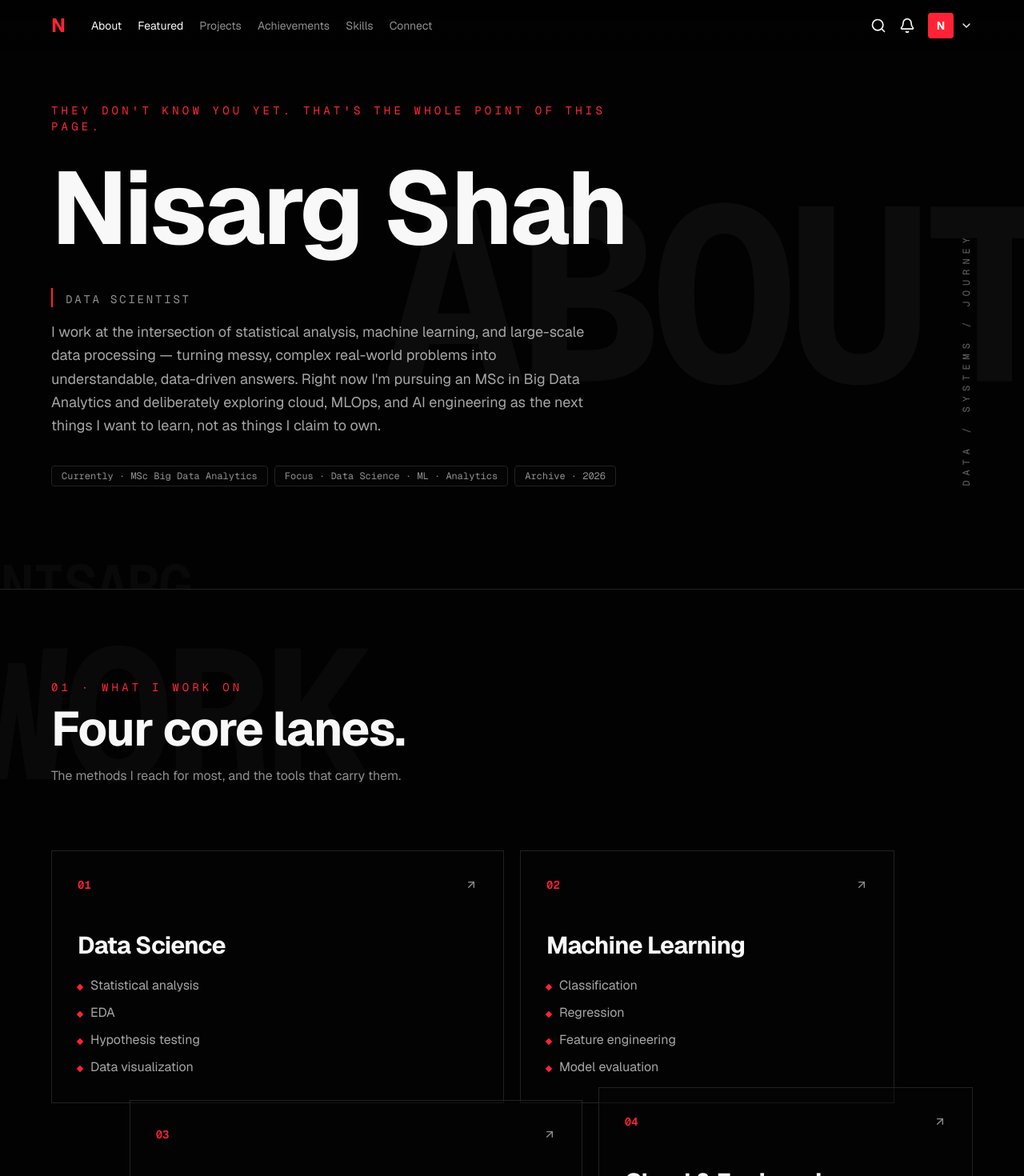
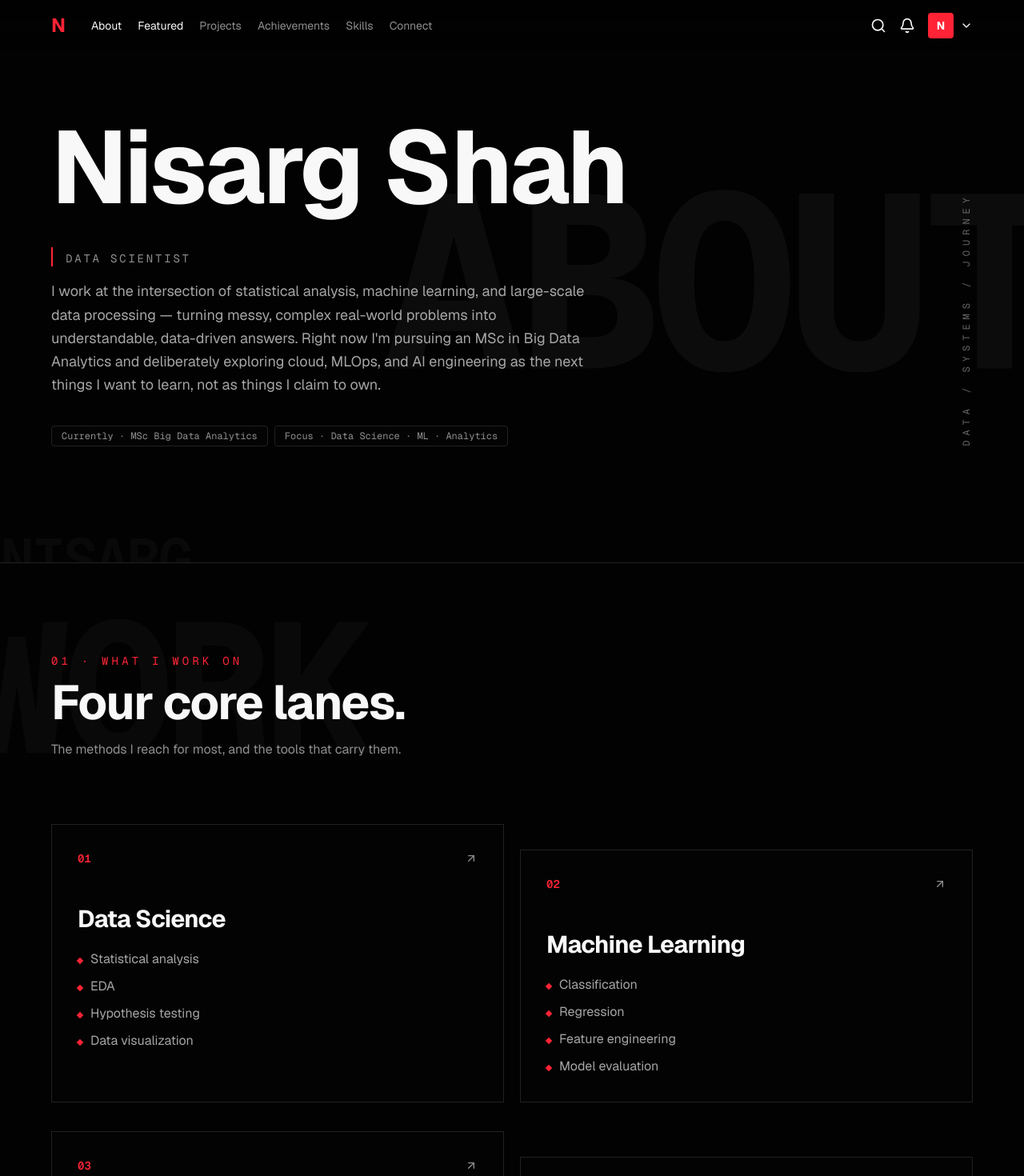
Before and after one commit to nisarg-m-shah/portfolio-website-design, a Next.js app: page /about in a window 1280 px wide. Shown: the top 1470 px of the page at 80% size. Built offline with nearby package versions, Linux system fonts and the light colour scheme.

Commit message:
Laptop About Me Layout Fix

```diff
--- a/components/about-hero.tsx
+++ b/components/about-hero.tsx
@@ -11,7 +11,6 @@ export function AboutHero({ profile, about }: AboutHeroProps) {
   const highlights = [
     `Currently · ${profile.duration}`,
     `Focus · ${profile.maturityRating}`,
-    `Archive · ${profile.year}`,
   ]
 
   return (
@@ -32,13 +31,10 @@ export function AboutHero({ profile, about }: AboutHeroProps) {
       <div className="relative z-10 mx-auto w-full max-w-6xl py-24 md:py-32">
         <div className="grid gap-14 md:grid-cols-12">
           <div className="space-y-7 md:col-span-8">
-            <p className="animate-in fade-in slide-in-from-bottom-3 font-mono text-xs uppercase tracking-[0.3em] text-primary duration-700 md:text-sm">
-              They don&apos;t know you yet. That&apos;s the whole point of this page.
-            </p>
-            <h1 className="animate-in fade-in slide-in-from-bottom-4 text-6xl font-bold tracking-tight duration-700 md:text-8xl lg:text-9xl">
+            <h1 className="text-6xl font-bold tracking-tight md:text-8xl lg:text-9xl">
               {profile.name}
             </h1>
-            <div className="animate-in fade-in slide-in-from-bottom-5 space-y-4 pt-2 duration-700">
+            <div className="space-y-4 pt-2">
               <div className="flex items-center gap-3 border-l-2 border-primary pl-4 pt-1">
                 <span className="font-mono text-xs uppercase tracking-[0.2em] text-muted-foreground md:text-sm">
                   {profile.tagline}
--- a/components/focus-areas.tsx
+++ b/components/focus-areas.tsx
@@ -9,11 +9,11 @@ interface FocusAreasProps {
   basePath?: string
 }
 
-const areaLayouts = [
-  "md:col-span-6 md:col-start-1",
-  "md:col-span-5 md:col-start-7",
-  "md:col-span-6 md:col-start-2 md:-mt-6",
-  "md:col-span-5 md:col-start-8 md:-mt-10",
+const areaStagger = [
+  "",
+  "md:mt-8",
+  "md:mt-4",
+  "md:mt-12",
 ]
 
 export function FocusAreas({ focusAreas, basePath = "" }: FocusAreasProps) {
@@ -39,12 +39,12 @@ export function FocusAreas({ focusAreas, basePath = "" }: FocusAreasProps) {
           </p>
         </div>
 
-        <div className="grid gap-5 md:grid-cols-12">
+        <div className="grid gap-5 md:grid-cols-2">
           {focusAreas.map((area, index) => (
             <div
               key={area.id}
               className={`border border-border bg-card/40 p-6 transition-colors duration-300 hover:border-primary/60 md:p-8 ${
-                areaLayouts[index % areaLayouts.length]
+                areaStagger[index % areaStagger.length]
               }`}
             >
               <div className="flex items-center justify-between">
--- a/components/selected-work.tsx
+++ b/components/selected-work.tsx
@@ -11,8 +11,6 @@ interface SelectedWorkProps {
 }
 
 export function SelectedWork({ projects, basePath = "" }: SelectedWorkProps) {
-  const [featured, ...rest] = projects
-
   return (
     <section className="relative overflow-hidden border-b border-border px-4 py-20 md:px-12 md:py-28 lg:px-16">
       <span
@@ -35,50 +33,20 @@ export function SelectedWork({ projects, basePath = "" }: SelectedWorkProps) {
           </p>
         </div>
 
-        <div className="grid gap-4 md:grid-cols-6">
-          {featured && (
-            <Link
-              href={`${basePath}#projects`}
-              className="group relative block overflow-hidden rounded bg-secondary md:col-span-3 md:row-span-2"
-            >
-              <div className="relative aspect-[2/3] w-full md:aspect-auto md:h-full">
-                <Image
-                  src={featured.thumbnail}
-                  alt={featured.title}
-                  fill
-                  className="object-cover transition-transform duration-300 group-hover:scale-105"
-                  sizes="(max-width: 768px) 100vw, 50vw"
-                  priority
-                />
-                <div className="absolute inset-0 bg-gradient-to-t from-background via-background/30 to-transparent" />
-                <div className="absolute bottom-0 left-0 right-0 p-5 md:p-7">
-                  <div className="flex items-center gap-2">
-                    <span className="rounded bg-primary px-2 py-0.5 text-xs font-semibold text-primary-foreground">
-                      {featured.maturityRating}
-                    </span>
-                    <span className="font-mono text-xs text-muted-foreground">{featured.year}</span>
-                  </div>
-                  <h3 className="mt-3 text-xl font-bold tracking-tight md:text-3xl">
-                    {featured.title}
-                  </h3>
-                </div>
-              </div>
-            </Link>
-          )}
-
-          {rest.map((project) => (
+        <div className="grid grid-cols-1 gap-4 sm:grid-cols-2 md:gap-5">
+          {projects.map((project) => (
             <Link
               key={project.id}
               href={`${basePath}#projects`}
-              className="group relative block overflow-hidden rounded bg-secondary md:col-span-3"
+              className="group relative block overflow-hidden rounded bg-secondary"
             >
-              <div className="relative aspect-[2/3] w-full">
+              <div className="relative aspect-[4/3] w-full">
                 <Image
                   src={project.thumbnail}
                   alt={project.title}
                   fill
                   className="object-cover transition-transform duration-300 group-hover:scale-105"
-                  sizes="(max-width: 768px) 100vw, 50vw"
+                  sizes="(max-width: 640px) 100vw, 50vw"
                 />
                 <div className="absolute inset-0 bg-gradient-to-t from-background via-background/30 to-transparent" />
                 <div className="absolute bottom-0 left-0 right-0 p-4 md:p-5">
@@ -88,7 +56,7 @@ export function SelectedWork({ projects, basePath = "" }: SelectedWorkProps) {
                     </span>
                     <span className="font-mono text-xs text-muted-foreground">{project.year}</span>
                   </div>
-                  <h3 className="mt-2 truncate text-base font-bold tracking-tight md:text-lg">
+                  <h3 className="mt-2 text-base font-bold tracking-tight md:text-lg">
                     {project.title}
                   </h3>
                 </div>
```
Also changed, not shown: 1 other file (tests, documents, lock files or other folders).
